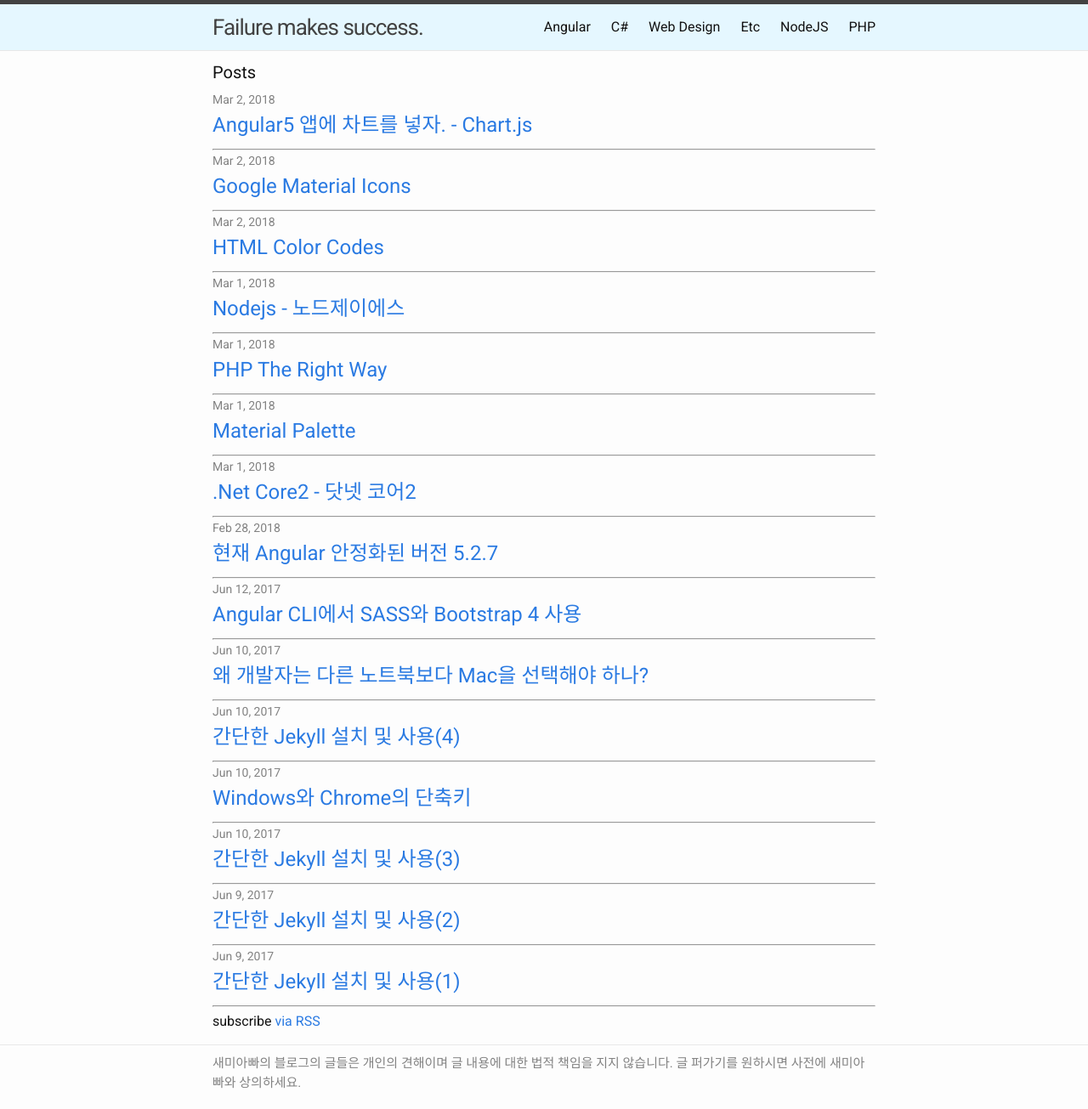
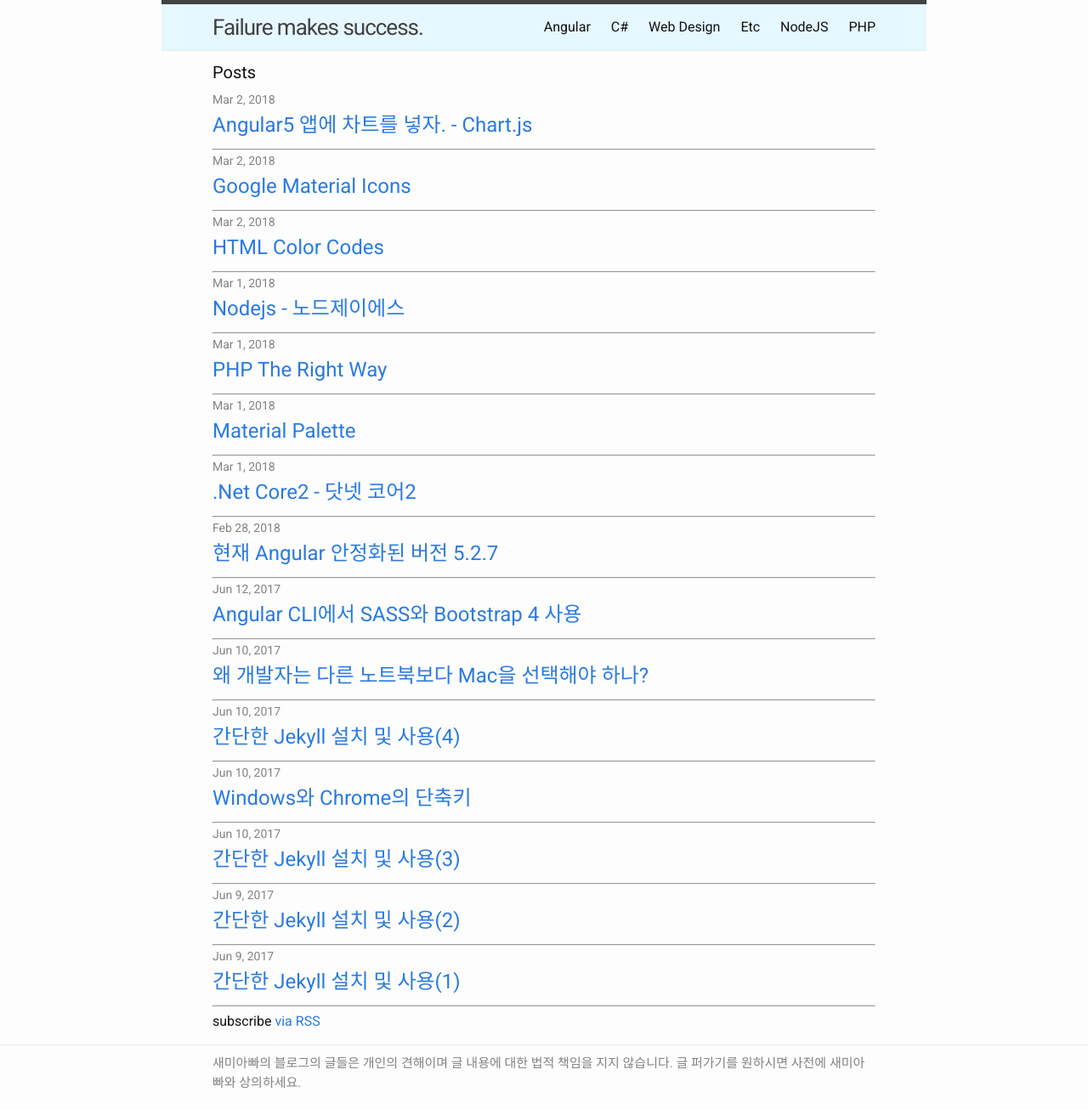
Before and after one commit to comsiro/comsiro.github.io, a Jekyll site: the page built from index.md, in a window 1280 px wide. Shown: the whole page at 85% size. Built offline with Jekyll 4.4.1, drawn with Linux system fonts in a browser that asks for light colours.

Commit message:
header width change

```diff
--- a/_sass/minima/_layout.scss
+++ b/_sass/minima/_layout.scss
@@ -2,6 +2,8 @@
  * Site header
  */
 .site-header {
+    margin: 0 auto;
+    width:$content-width+100px;
     border-top: 5px solid $grey-color-dark;
     border-bottom: 1px solid $grey-color-light;
     min-height: $spacing-unit * 1.865;
```
Also changed, not shown: _sass/minima.scss (line endings or trailing spaces).
